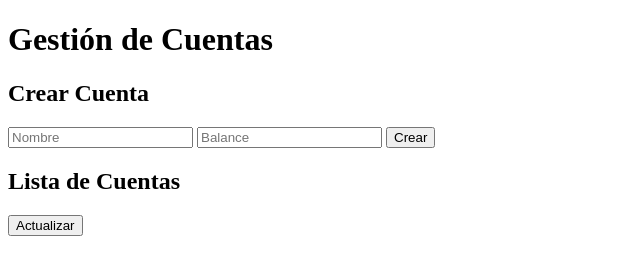
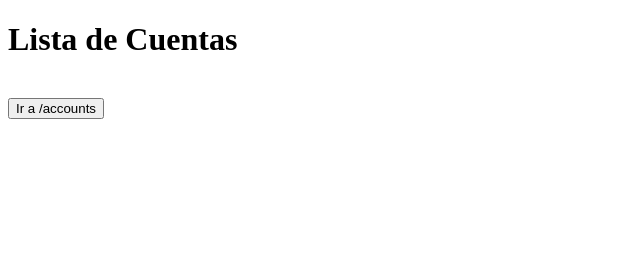
Before and after one commit to SarayF1/Tarea-DPL-A25, a website: page rest-api/index.html in a window 1280 px wide. Shown: the whole page, without its empty margins (0-640 px from the left). Drawn offline with Linux system fonts and the light colour scheme; no server answers.

Commit message:
Index.html simple

```diff
--- a/rest-api/index.html
+++ b/rest-api/index.html
@@ -1,66 +1,40 @@
 <!DOCTYPE html>
 <html lang="es">
-
 <head>
     <meta charset="UTF-8">
-    <title>Gestión de Cuentas</title>
+    <title>Cuentas</title>
 </head>
-
 <body>
 
-    <h1>Gestión de Cuentas</h1>
+    <h1>Lista de Cuentas</h1>
 
-    <h2>Crear Cuenta</h2>
-    <input type="text" id="name" placeholder="Nombre">
-    <input type="number" id="balance" placeholder="Balance">
-    <button onclick="createAccount()">Crear</button>
+    <div id="lista"></div>
 
-    <h2>Lista de Cuentas</h2>
-    <button onclick="getAccounts()">Actualizar</button>
-    <div id="accountsList"></div>
+    <br>
+
+    <button onclick="irAPI()">Ir a /accounts</button>
 
     <script>
-        const API_URL = "http://localhost:3000/accounts";
+        async function cargar() {
+            const res = await fetch('http://localhost:3000/accounts');
+            const cuentas = await res.json();
 
-        async function getAccounts() {
-            const response = await fetch(API_URL);
-            const accounts = await response.json();
+            const div = document.getElementById('lista');
+            div.innerHTML = '';
 
-            const container = document.getElementById("accountsList");
-            container.innerHTML = "";
-
-            accounts.forEach(acc => {
-                container.innerHTML += `
-                    <div>
-                        <strong>Nombre:</strong> ${acc.name} <br>
-                        <strong>Balance:</strong> ${acc.balance}
-                        <hr>
-                    </div>
+            cuentas.forEach(c => {
+                div.innerHTML += `
+                    <p>Nombre: ${c.name} | Balance: ${c.balance}</p>
                 `;
             });
         }
 
-        async function createAccount() {
-            const name = document.getElementById("name").value;
-            const balance = Number(document.getElementById("balance").value);
-
-            await fetch(API_URL, {
-                method: "POST",
-                headers: {
-                    "Content-Type": "application/json"
-                },
-                body: JSON.stringify({ name, balance })
-            });
-
-            document.getElementById("name").value = "";
-            document.getElementById("balance").value = "";
-
-            getAccounts();
+        function irAPI() {
+            window.location.href = 'http://localhost:3000/accounts';
         }
 
-        getAccounts();
+        cargar();
     </script>
 
 </body>
-
 </html>
```
